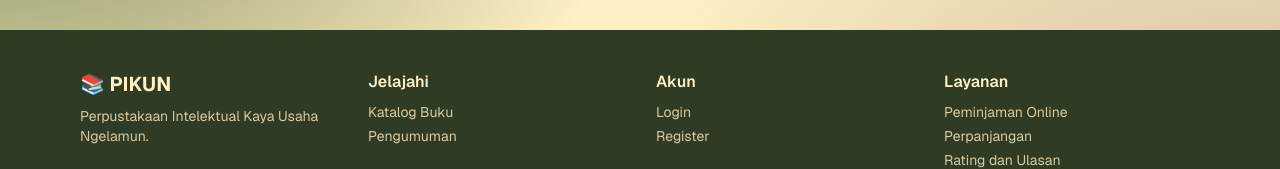
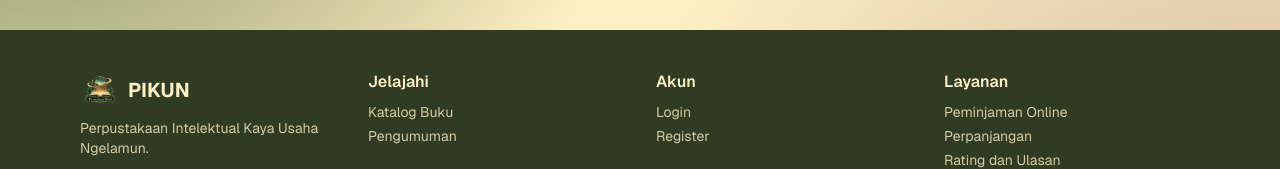
Before and after one commit to aisyahnurat/Final-Manajemen-Perpustakaan-2026, a Next.js app: page / in a window 1280 px wide. Shown: the part 1940-2109 px from the top of the page. Built offline with nearby package versions, Linux system fonts and the light colour scheme; no server answers; the database is empty.

Commit message:
style(beranda): tambah logo pada footer

```diff
--- a/src/app/page.js
+++ b/src/app/page.js
@@ -213,7 +213,12 @@ export default function HomePage() {
       <footer className="bg-[#2f3b22] text-[#FFF0C5]">
         <div className="mx-auto grid max-w-6xl gap-8 px-4 py-10 sm:grid-cols-2 md:grid-cols-4">
           <div>
-            <p className="text-xl font-bold">📚 PIKUN</p>
+            <div className="flex items-center gap-2">
+              <span className="flex h-10 w-10 items-center justify-center rounded-full">
+                <img src="/logo.png" alt="Logo PIKUN" className="h-8 w-8 object-contain" />
+              </span>
+              <span className="text-xl font-bold">PIKUN</span>
+            </div>
             <p className="mt-2 text-sm text-[#FFF0C5]/80">
               Perpustakaan Intelektual Kaya Usaha Ngelamun.
             </p>
```
